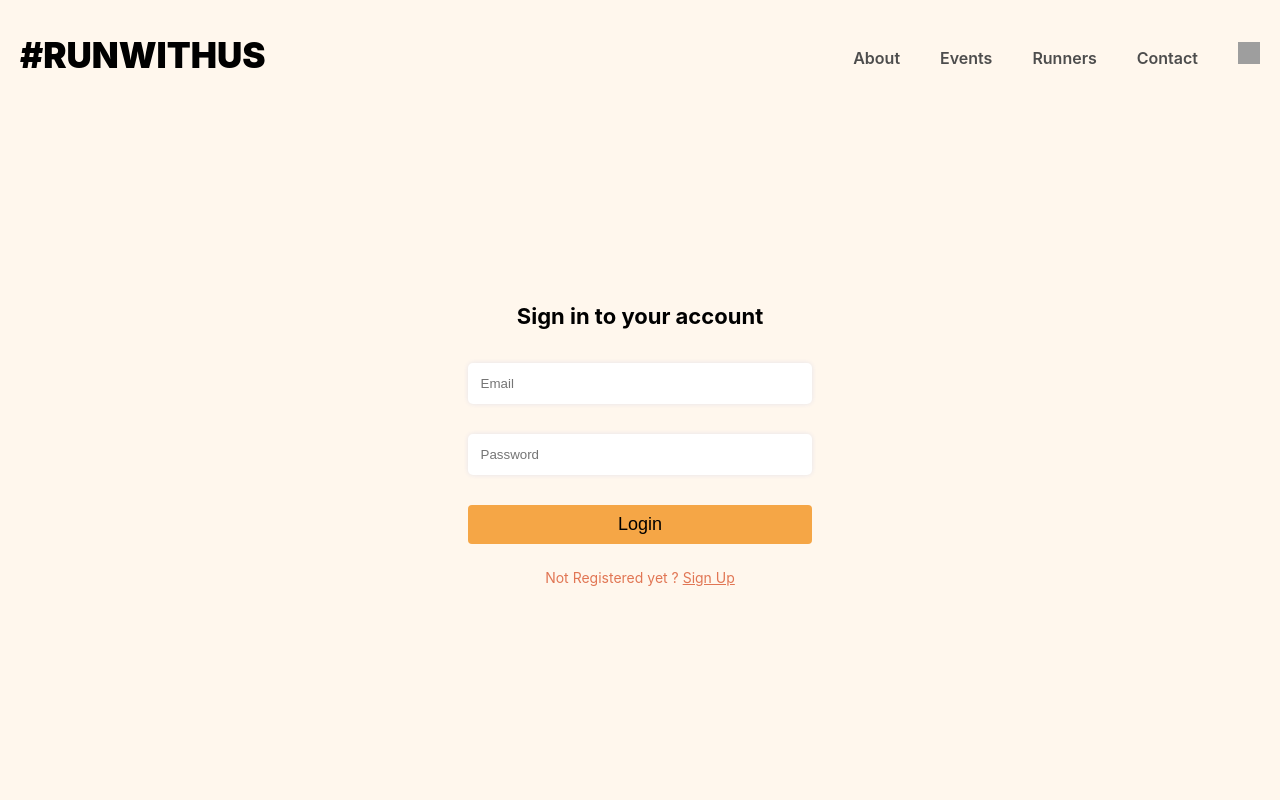
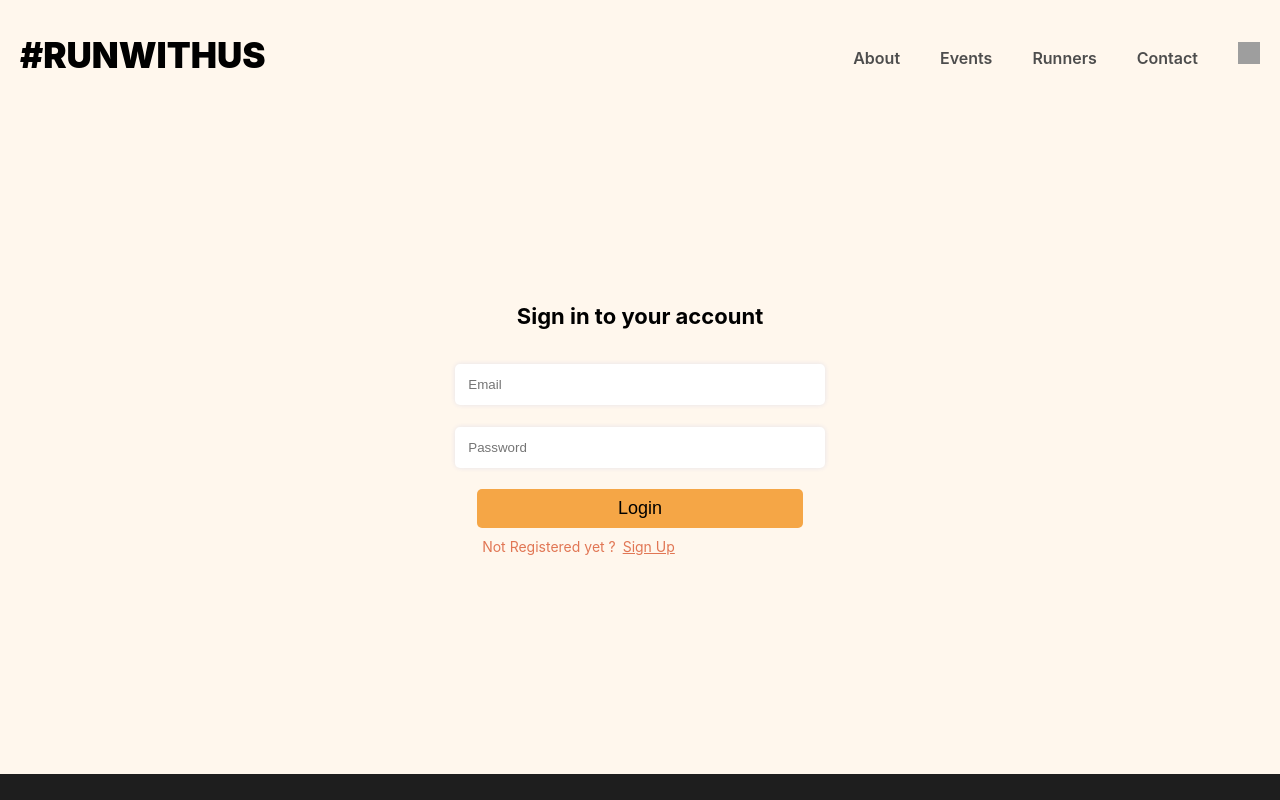
Before and after one commit to Sardor-M/react_routing, a React (Create React App) app in the folder frontend/: page /login in a window 1280 px wide. Shown: the top 800 px of the page. Built offline with nearby package versions, Linux system fonts and the light colour scheme; grey boxes are pictures that could not be loaded.

Commit message:
added the login custom component

```diff
--- /dev/null
+++ b/frontend/src/components/Input.tsx
@@ -0,0 +1,51 @@
+import React from 'react';
+import styled from "styled-components";
+
+// added the custom input component which can be used in the login page
+
+const StyledDiv = styled.div`
+    display: flex;
+    flex-direction: column;
+    align-items: center;
+    justify-content: center;
+    padding: 8px;
+    margin: 8px;
+` ;
+
+const StyledInput = styled.input`
+    width: 182%;
+    padding: 13px;
+    margin-bottom: 20px;
+    //margin: 15px 0;
+    border: none;
+    border-radius: 5px;
+    box-shadow: 0 0 5px rgba(0, 62, 213, 0.1);
+    outline: none;
+
+    &:hover {
+        box-shadow: 0 0 5px rgba(247, 88, 204);
+    }
+`
+const StyledErrorText = styled.p`
+    display: block;
+    color: red;
+    font-size: 12px;
+    margin: -20px;
+    padding-bottom: 10px;
+    text-align: left;
+`
+
+interface InputProps extends React.InputHTMLAttributes<HTMLInputElement> {
+    id: string;
+    error: string | boolean;
+}
+export default function Input({id, error, ...props} : InputProps) {
+    return (
+        <>
+            <StyledDiv>
+                <StyledInput id={id} {...props}/>
+                <StyledErrorText>{error &&  <p> {error}</p>} </StyledErrorText>
+            </StyledDiv>
+        </>
+    );
+}
--- a/frontend/src/pages/LoginPage.tsx
+++ b/frontend/src/pages/LoginPage.tsx
@@ -1,9 +1,8 @@
-import { useRef, useState } from "react";
+import React, { useRef, useState } from "react";
 import { useLoaderData } from "react-router";
 import styled from "styled-components";
 import { Link } from "react-router-dom";
-
-const LOGIN_URL = "/auth";
+import Input from "../components/Input";
 
 const SectionContainer = styled.section`
   display: flex;
@@ -17,6 +16,7 @@ const LoginPageTitle = styled.h1`
 `;
 
 const StyledForm = styled.form`
+  //position: relative;
   display: flex;
   flex-direction: column;
   align-items: center;
@@ -25,26 +25,12 @@ const StyledForm = styled.form`
   margin: 10px;
 `;
 
-const InputField = styled.input`
-  width: 140%;
-  padding: 13px;
-  margin: 15px 0;
+const SignInButton = styled.button`
+  width: 103%;
+  padding: 9px;
+  margin-top: 15px;
   border: none;
   border-radius: 5px;
-  box-shadow: 0 0 5px rgba(0, 62, 213, 0.1);
-  outline: none;
-
-  &:hover {
-    box-shadow: 0 0 5px rgba(247, 88, 204);
-  }
-`;
-
-const SignInButton = styled.button`
-  width: 140%;
-  padding: 9px;
-  margin: 15px;
-  border: none;
-  border-radius: 4px;
   background-color: #f5a646;
   color: #000000;
   font-size: 18px;
@@ -61,14 +47,13 @@ const SignUpLink = styled.p`
   color: #e17654;
   font-size: 14px;
   margin-top: 10px;
+  //position: fixed;
+  margin-right: 123px;
+  //left: 537px;
+  //top: 528px;
+  text-align: left;
 `;
 
-const ErrorMessage = styled.p`
-    color: cornflowerblue;
-    text-align: left;
-   white-space: pre-line;
-
-`
 
 // accessing the Request object which is a native browser object
 // we are extracting  a new URL from the request object
@@ -77,79 +62,70 @@ export async function loader({ request }: { request: Request }) {
 }
 
 export default function LoginPage() {
-  const errRef = useRef<HTMLInputElement | null>(null);
-  const emailRef = useRef<HTMLInputElement | null>(null);
 
   const messageData = useLoaderData() as string | "";
 
-  const [email, setEmail] = useState<string>("");
-  const [pwd, setPwd] = useState<string>("");
-  const [success, setSuccess] = useState<boolean>(false);
-  const [errMsg, setErrMsg] = useState<string>("");
+  const [inputValues, setInputValues] = useState<{email: string, password: string}>({email: "", password: ""});
+  const [didEdit, setDidEdit] = useState<{email: boolean, password: boolean}>({email: false, password: false});
 
-  // this handleSubmit has to be changed to useCallback hook to avoid unnecessary re-renders
-  const handleSubmit = async (e: any) => {
-    e.preventDefault();
+  const emailIsValid = didEdit.email && !inputValues.email.includes("@");
+  const pwdIsValid = didEdit.password && inputValues.password.trim().length < 8;
 
-    try {
-      const formData = new FormData();
 
-      formData.append("email", email);
-      formData.append("pwd", pwd);
+  function handleSubmit(event: React.FormEvent<HTMLFormElement>){
+    event.preventDefault();
+    console.log(inputValues);
+  }
+  function handleInputChange(identifier: string, event: React.ChangeEvent<HTMLInputElement>){
+    setInputValues((prevValues) => ({
+      ...prevValues,
+      [identifier]: event.target.value
+    }))
 
-      const response = await fetch(LOGIN_URL, {
-        method: "POST",
-        body: formData,
-        credentials: "include",
-      });
-
-      if (!response.ok) {
-        setErrMsg("Failed to log in.");
+    setDidEdit((prevValues) => ({
+      ...prevValues,
+      [identifier]: false
+    }))
   }
 
-      const data = await response.json();
-      console.log("Response data:", data);
-      setSuccess(true);
-    } catch (err) {
-      console.log( err);
-      setErrMsg("Login Failed, Try again.");
-      if (errRef.current) {
-        errRef.current.focus();
+  function handleInputBlur(identifier: string){
+    setDidEdit((prevValues) => ({
+      ...prevValues,
+      [identifier]: true
+    }))
   }
-    }
-  };
 
   return (
     <>
-      {/* <h1> Sign in to your account</h1> */}
-      {messageData && <h3 className="login-text">{messageData} </h3>}
+      {/*{messageData && <h3 className="login-text">{messageData} </h3>}*/}
       <SectionContainer>
       <StyledForm onSubmit={handleSubmit}>
         <LoginPageTitle>Sign in to your account</LoginPageTitle>
-          <InputField
+          <Input
             id="email"
-            type="text"
-            // ref={emailRef}
+            type="email"
+            name="email"
             placeholder="Email"
-            required
-            value={email}
-            onChange={(e) => setEmail(e.target.value)}
+            onBlur={() => handleInputBlur("email")}
+            onChange={(event) => handleInputChange("email", event)}
+            error = {emailIsValid ? "Please enter a valid email": ""}
           />
-          <InputField
+            <Input
                 id="password"
                 type="password"
+                name="password"
                 placeholder="Password"
-            required
-            value={pwd}
-            onChange={(e) => setPwd(e.target.value)}
+                onBlur={() => handleInputBlur("password")}
+                onChange = {(event) => handleInputChange("password", event)}
+                error={pwdIsValid ? "Enter a valid password": ""}
             />
-        {errMsg && (<ErrorMessage>{errMsg}</ErrorMessage>)}
+          {/*// when working with forms, always use the type="button" to avoid the default behavior of the form*/}
           <SignInButton type="submit">Login</SignInButton>
           <SignUpLink>
             Not Registered yet ?{" "}
             <Link
               to={"/signup"}
-              style={{ color: "inherit", textDecoration: "underline" }}
+              style={{ color: "inherit", textDecoration: "underline", marginLeft: "3px" }}
             >
               Sign Up
             </Link>
--- a/frontend/src/pages/SignUpPage.tsx
+++ b/frontend/src/pages/SignUpPage.tsx
@@ -22,9 +22,9 @@ const FormContainer = styled.form`
 `;
 
 const InputFieldElement = styled.input`
-  width: 150%;
+  width: 100%;
   padding: 13px;
-  margin: 15px 0;
+  margin-bottom: 20px;
   border: none;
   border-radius: 5px;
   box-shadow: 0 0 5px rgba(0, 62, 213, 0.1);
@@ -35,9 +35,9 @@ const InputFieldElement = styled.input`
   }
 `;
 const SubmitButton = styled.button`
-  width: 150%;
+  width: 100%;
   padding: 9px;
-  margin: 15px;
+  margin-top: 8px;
   border: none;
   border-radius: 5px;
   background-color: #f5a646;
@@ -56,14 +56,7 @@ const SignInLink = styled.p`
   color: #e17654;
   font-size: 14px;
   margin-top: 10px;
-`;
-
-const Text = styled.p<TextProps>`
-    color: ${(props) => props.color};
-    position: ${(props) => props.position};
-    font-size: 14px;
-    margin-top: 10px;
-
+  margin-right: 116px ;
 `;
 
 const REGISTER_URL = "http://localhost:4000/api/register";
@@ -214,20 +207,13 @@ export default function SignUpPage() {
               onBlur={() => setMatchFocus(false)}
               required
             />
-            {
-              error && (
-                <Text color="red" position="absolute">
-                  {error}
-                </Text>
-                )
-            }
             <SubmitButton>Sign up </SubmitButton>
             <SignInLink>
               {" "}
               Already have an account ?
               <Link
                 to="/login"
-                style={{ color: "inherit", textDecoration: "underline" }}
+                style={{ color: "inherit", textDecoration: "underline", marginLeft: "5px" }}
               >
                 {" "}
                 Sign-in
```
Also changed, not shown: frontend/src/pages/HomePage.tsx (line endings or trailing spaces). Lines whose indentation alone changed are shown as unchanged.
